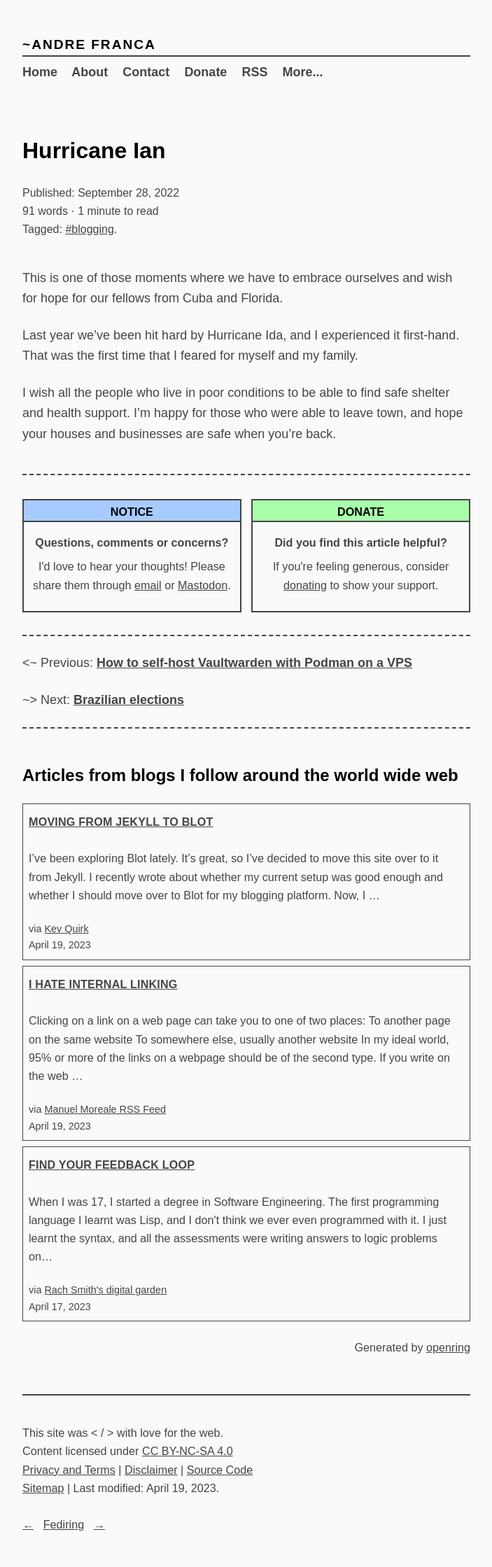
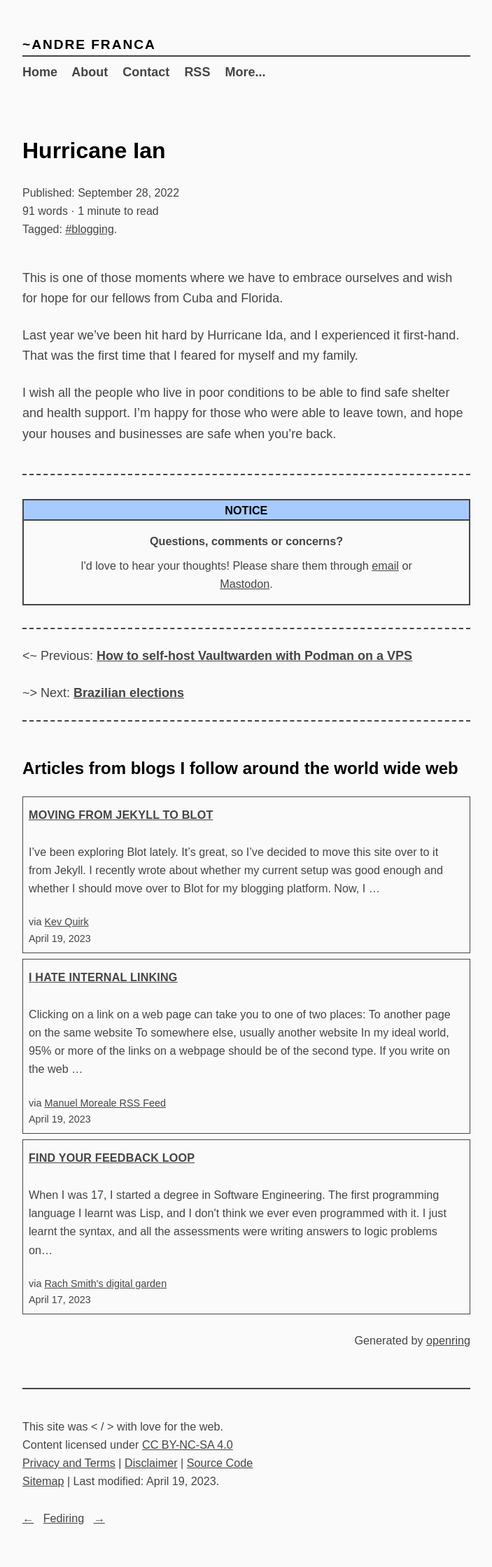
Before and after one commit to a-franca/abf.li, a Jekyll site: the page built from _posts/2022/2022-09-28-hurricane-ian.md, in a window 1280 px wide. Shown: the whole page at 70% size, without its empty margins (288-991 px from the left). Built offline with Jekyll 4.4.1, drawn with Linux system fonts in a browser that asks for light colours.

Commit message:
removed content related with dontation page

```diff
--- a/_data/navigation.yml
+++ b/_data/navigation.yml
@@ -8,10 +8,6 @@
   url: /#contact
   class: hide-menu
 
-- name: "Donate"
-  url: /donate
-  class: hide-menu
-
 - name: "RSS"
   url: /feed.xml
 
--- a/_includes/style.html
+++ b/_includes/style.html
@@ -2,11 +2,11 @@
     /* =============================================================================
         Global variables
     ========================================================================== */
-    :root{ --main-text-color: hsl(0, 0%, 27%); --accent-text-color: hsl(0, 0%, 0%); --main-background-color: hsl(0, 0%, 98%); --accent-background-color: hsl(0, 0%, 94%); --warning-color: hsl(48, 100%, 83%); --notice-color: hsl(216, 100%, 83%); --donate-color: hsl(121, 100%, 83%); --link-color: hsl(0, 66%, 51%);; --sans: sans-serif; --mono: monospace; --default-font-size: 1.125em; --default-line-height: 1.618; --content-margin: 1.5rem auto; --bigger-content-margin: 2.5rem auto; --standard-border: 2px solid var(--main-text-color); --dashed-border: 2px dashed var(--main-text-color);}
+    :root{ --main-text-color: hsl(0, 0%, 27%); --accent-text-color: hsl(0, 0%, 0%); --main-background-color: hsl(0, 0%, 98%); --accent-background-color: hsl(0, 0%, 94%); --warning-color: hsl(48, 100%, 83%); --notice-color: hsl(216, 100%, 83%); --link-color: hsl(0, 66%, 51%);; --sans: sans-serif; --mono: monospace; --default-font-size: 1.125em; --default-line-height: 1.618; --content-margin: 1.5rem auto; --bigger-content-margin: 2.5rem auto; --standard-border: 2px solid var(--main-text-color); --dashed-border: 2px dashed var(--main-text-color);}
     /* =============================================================================
         Global variables [for Dark Mode]
     ========================================================================== */
-    @media (prefers-color-scheme: dark){ :root{ --main-text-color: hsl(0, 0%, 80%); --accent-text-color: hsl(0, 0%, 98%); --main-background-color: hsl(0, 0%, 13%); --accent-background-color: hsl(0, 0%, 18%); --warning-color: hsl(46, 54%, 37%); --notice-color: hsl(216, 63%, 50%); --donate-color: hsl(164, 65%, 41%); --link-color: hsl(193, 85%, 50%)} img{ opacity:80%}}
+    @media (prefers-color-scheme: dark){ :root{ --main-text-color: hsl(0, 0%, 80%); --accent-text-color: hsl(0, 0%, 98%); --main-background-color: hsl(0, 0%, 13%); --accent-background-color: hsl(0, 0%, 18%); --warning-color: hsl(46, 54%, 37%); --notice-color: hsl(216, 63%, 50%); --link-color: hsl(193, 85%, 50%)} img{ opacity:80%}}
     /* =============================================================================
         Body Elements
     ========================================================================== */
@@ -49,15 +49,13 @@
     ========================================================================== */
     .post-info{ font-size: 1rem; margin: 0;}
     /* =============================================================================
-        After Article Notice/Donate Boxes
+        After Article Notice Boxes
     ========================================================================== */
-    .after-article{ border-top: 2px dashed var(--main-text-color); display: flex; justify-content: space-between;}
-    .donate br, .notice br{ content: ""; margin: 0.5em; display: block;}
-    .donate, .notice{ width: calc(48% - 8px); margin: 3rem 0 2rem; font-size: 90%; border: var(--standard-border); text-align: center; padding: 0 0.3rem 1.5rem;}
-    .donate::before, .notice::before{ color: var(--accent-text-color); display: block; position: relative; left: -0.44rem; top: -1rem; font-weight: bold; border: var(--standard-border); padding-top: 0.2rem; width: 19.32rem;}
-    .donate::before{ content: "DONATE"; background: var(--donate-color);}
-    .notice::before{ content: "NOTICE"; background: var(--notice-color);}
-    @media(max-width:750px) { .after-article{ flex-wrap: wrap; justify-content: flex-end; padding: 2em 0 1.5em} .donate, .notice{ margin: 1.2rem 0; width: 100%; line-height: 1.2em; font-size: 100%; padding: 1rem 1rem 2rem} .donate::before, .notice::before{ left: -1.14rem; top: -2rem; padding: 0.2rem 0 0.1rem; width: 14rem}}
+    .after-article{ border-top: 2px dashed var(--main-text-color);}
+    .notice br{ content: ""; margin: 0.5em; display: block;}
+    .notice{ margin: 3rem 0 2rem; font-size: 90%; border: var(--standard-border); text-align: center; padding: 0 4rem 1rem;}
+    .notice::before{ color: var(--accent-text-color); display: block; position: relative; left: -4.14rem; top: -1rem; font-weight: bold; border: var(--standard-border); padding-top: 0.1rem; width: 39.76rem; content: "NOTICE"; background: var(--notice-color);}
+    @media(max-width:750px) { .after-article{ flex-wrap: wrap; justify-content: flex-end; padding: 2em 0 1.5em} .notice{ margin: 3.5rem 0 2rem} .notice::before{ top: -1.1rem; padding: 0.2rem 0 0.1rem; width: 14rem}}
     /* =============================================================================
         Tip, info and warning boxes
     ========================================================================== */
--- a/_layouts/post.html
+++ b/_layouts/post.html
@@ -17,7 +17,6 @@ layout: default
   <div class="after-article">
     {% assign email = '<a href="mailto:' | append: site.author.email | append: '?subject=Re: ' | append: page.title | append: '">email</a>' %}
     <p class="notice"><strong>Questions, comments or concerns?</strong><br>I'd love to hear your thoughts! Please share them through {{ email }} or <a href="{{ site.author.mastodon }}" rel="me noopener" target="_blank">Mastodon</a>.</p>
-    <p class="donate"><strong>Did you find this article helpful?</strong><br>If you're feeling generous, consider <a href="/donate">donating</a> to show your support.</p>
   </div>
     <!-- end -->
 
```
